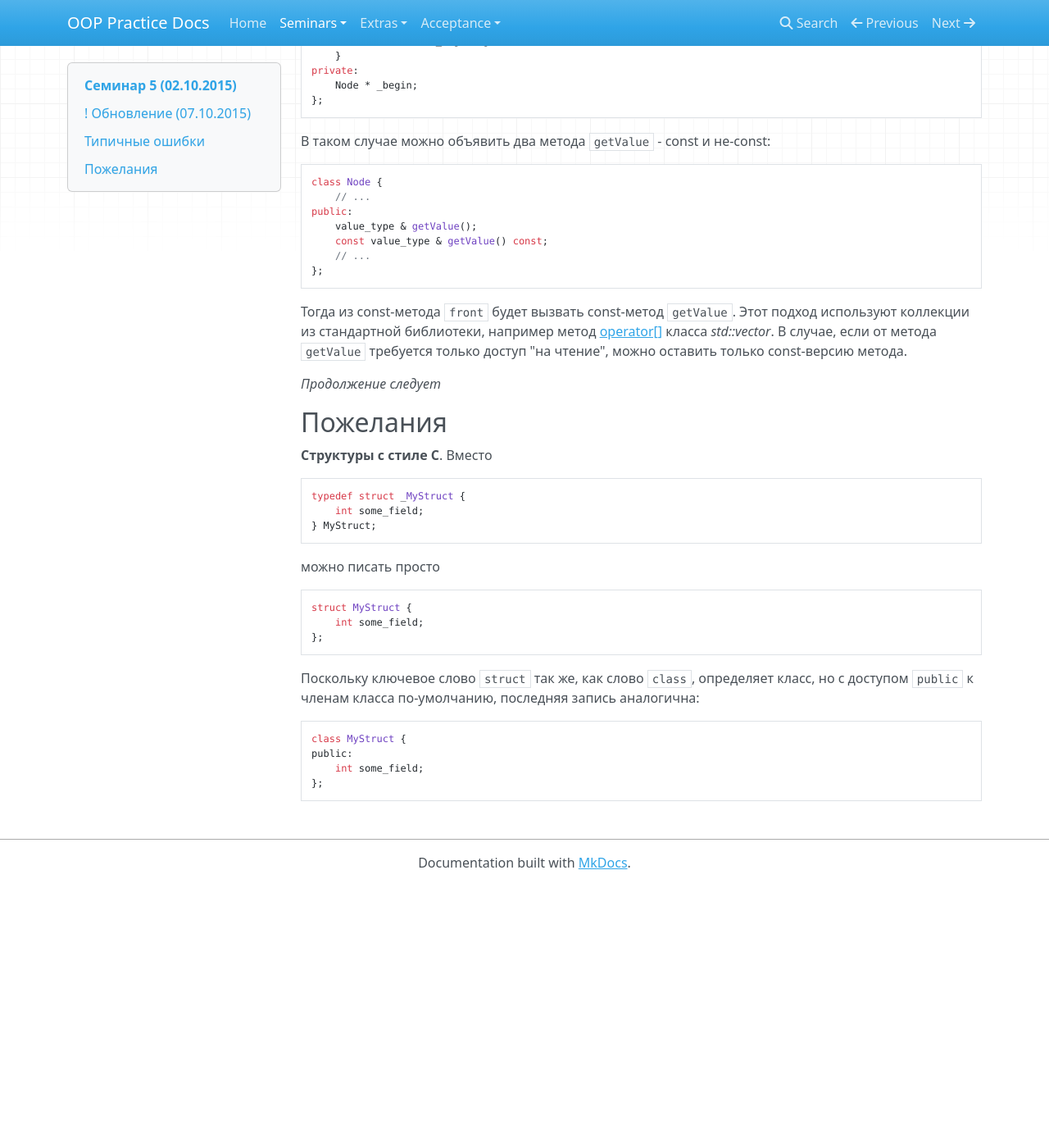
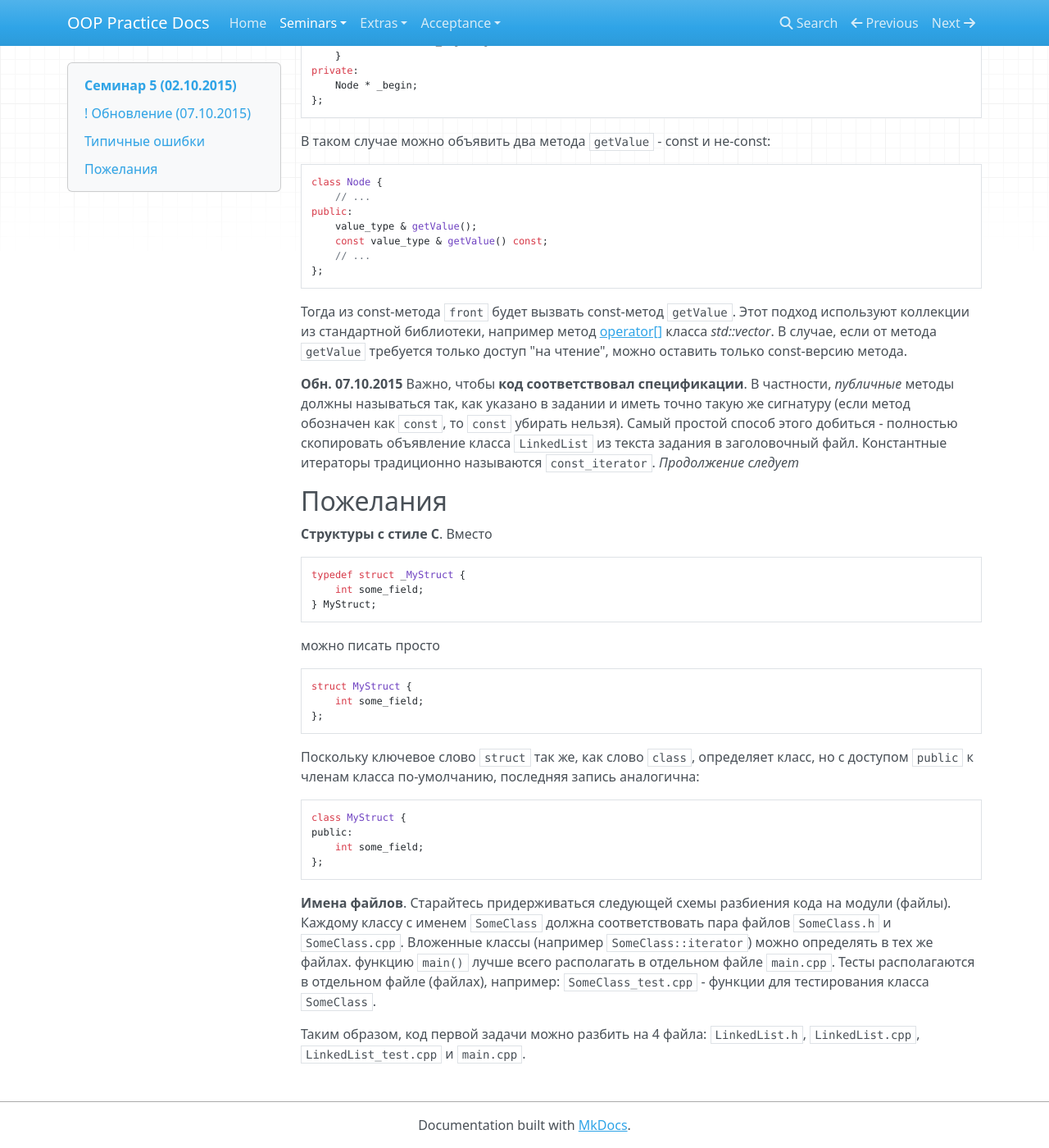
Before and after one commit to avoronkov/oop, an MkDocs documentation site: the page built from docs/seminar5.md, in a window 1280 px wide and 1400 px high, scrolled down 6045 px. Shown: the whole window at 82% size. Built offline with MkDocs 1.6.1, drawn with Linux system fonts in a browser that asks for light colours; nearby versions of some CDN libraries; old or Windows-style settings are respelled for this version of MkDocs; before the commit the page ends 7125 px from its top, so only the background shows below that.

Commit message:
seminar 5 notes added

````diff
--- a/docs/seminar5.md
+++ b/docs/seminar5.md
@@ -321,6 +321,13 @@ public:
 [operator\[\]](http://www.cplusplus.com/reference/vector/vector/operator%5B%5D/) класса _std::vector_.
 В случае, если от метода `getValue` требуется только доступ "на чтение", можно оставить только const-версию метода.
 
+**Обн. 07.10.2015**
+Важно, чтобы **код соответствовал спецификации**.
+В частности, _публичные_ методы должны называться так, как указано в задании
+и иметь точно такую же сигнатуру (если метод обозначен как `const`, то `const` убирать нельзя).
+Самый простой способ этого добиться - полностью скопировать объявление класса `LinkedList`
+из текста задания в заголовочный файл.
+Константные итераторы традиционно называются `const_iterator`.
 _Продолжение следует_
 
 ## Пожелания
@@ -344,3 +351,14 @@ public:
 	int some_field;
 };
 ```
+
+**Имена файлов**.
+Старайтесь придерживаться следующей схемы разбиения кода на модули (файлы).
+Каждому классу с именем `SomeClass` должна соответствовать пара файлов
+`SomeClass.h` и `SomeClass.cpp`.
+Вложенные классы (например `SomeClass::iterator`) можно определять в тех же файлах.
+функцию `main()` лучше всего располагать в отдельном файле `main.cpp`.
+Тесты располагаются в отдельном файле (файлах), например: `SomeClass_test.cpp` - функции для тестирования класса `SomeClass`.
+
+Таким образом, код первой задачи можно разбить на 4 файла:
+`LinkedList.h`, `LinkedList.cpp`, `LinkedList_test.cpp` и `main.cpp`.
````
